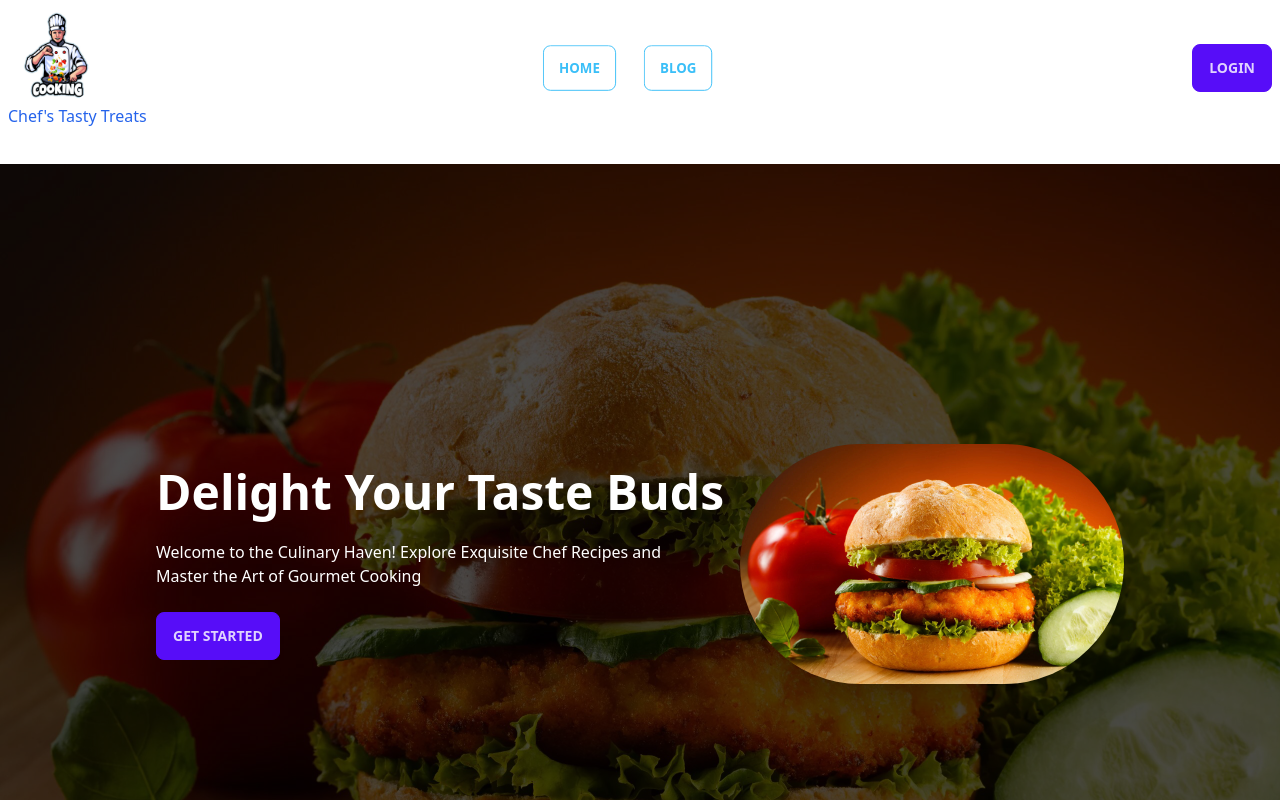
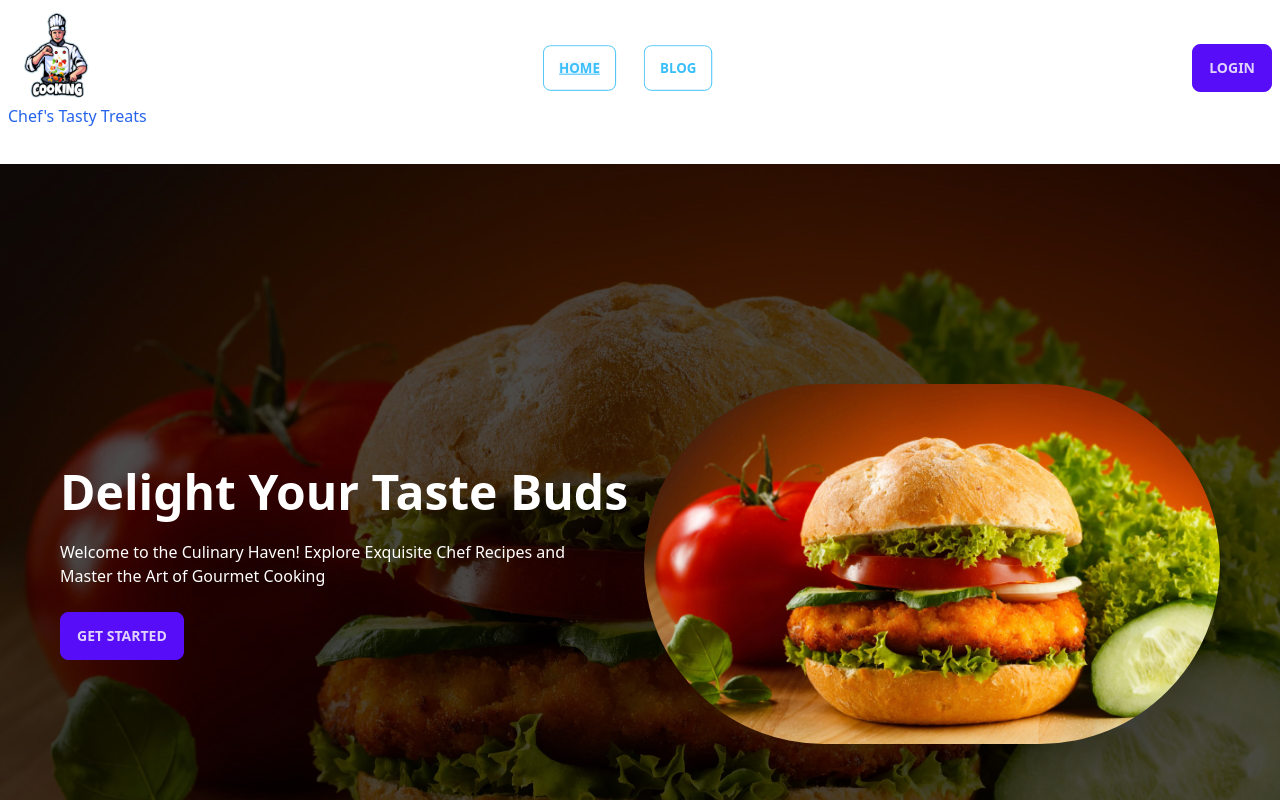
Before and after one commit to nakib1948/cheftastytreats-client-side, a React (Vite) app: page / in a window 1280 px wide. Shown: the top 800 px of the page. Built offline with nearby package versions, Linux system fonts and the light colour scheme; no server answers.

Commit message:
active link intregated

```diff
--- /dev/null
+++ b/src/ActiveLink/ActiveLink.css
@@ -0,0 +1,4 @@
+.active{
+    background-color: aliceblue;
+    text-decoration: underline;
+}
--- /dev/null
+++ b/src/ActiveLink/ActiveLink.jsx
@@ -0,0 +1,22 @@
+import React from 'react';
+import { NavLink } from 'react-router-dom';
+import './ActiveLink.css'
+
+
+const ActiveLink = ({to,children}) => {
+    return (
+        <NavLink
+                    to={to}
+                    className={({ isActive, isPending }) =>
+                      isActive
+                        ? "active"
+
+                        : ""
+                    }
+                  >
+                    {children}
+                  </NavLink>
+    );
+};
+
+export default ActiveLink;
--- a/src/Pages/Home/BannerSection.jsx
+++ b/src/Pages/Home/BannerSection.jsx
@@ -14,7 +14,7 @@ const BannerSection = () => {
         <div className="hero-content flex flex-col lg:flex-row-reverse items-center">
           <img
             src={Bannerimg}
-            className="max-w-sm rounded-full shadow-2xl mx-4 lg:mx-0 "
+            className="max-w-xl rounded-full shadow-2xl mx-4 lg:mx-0 "
             alt="Banner"
           />
           <div className="text-center lg:text-left mx-4 lg:mx-0">
--- a/src/Pages/Recipe/RecipeCard.jsx
+++ b/src/Pages/Recipe/RecipeCard.jsx
@@ -1,16 +1,28 @@
 import React, { useState } from "react";
 import { FontAwesomeIcon } from "@fortawesome/react-fontawesome";
 import { faStar, faStarHalfStroke, faHeart } from '@fortawesome/free-solid-svg-icons';
+import { ToastContainer, toast } from 'react-toastify';
+
 const RecipeCard = ({ recipe }) => {
   const { img, recipe_name, ingredients, cooking_method,rating } = recipe;
 
   const [isButtonDisabled, setButtonDisabled] = useState(false);
   const handleButtonClick = () => {
-
+    toast('Added to favorite!!', {
+        position: "top-center",
+        autoClose: 2000,
+        hideProgressBar: false,
+        closeOnClick: true,
+        pauseOnHover: true,
+        draggable: true,
+        progress: undefined,
+        theme: "light",
+        });
     setButtonDisabled(true);
   };
   return (
     <div className="card bg-base-100 shadow-xl">
+         <ToastContainer />
       <figure>
         <img src={img} alt="Movie" />
       </figure>
--- a/src/PrivateRoute/PrivateRoute.jsx
+++ b/src/PrivateRoute/PrivateRoute.jsx
@@ -1,6 +1,6 @@
 import React, { useContext } from 'react';
-import { AuthContext } from './src/providers/AuthProvider';
 import { Navigate, useLocation } from 'react-router-dom';
+import { AuthContext } from '../providers/AuthProvider';
 
 const PrivateRoute = ({children}) => {
     const {user,loading}=useContext(AuthContext)
--- a/src/Shared/Navbar/Navbar.jsx
+++ b/src/Shared/Navbar/Navbar.jsx
@@ -2,6 +2,7 @@ import React, { useContext } from "react";
 import logo from "../../assets/Cooking-Logo-design-template-vector.jpg";
 import { AuthContext } from "../../providers/AuthProvider";
 import { Link, useNavigate } from "react-router-dom";
+import ActiveLink from "../../ActiveLink/ActiveLink";
 
 const Navbar = () => {
   const { user, logOut } = useContext(AuthContext);
@@ -23,11 +24,11 @@ const Navbar = () => {
       </div>
       <div className="navbar-center hidden lg:flex">
         <button className="mr-6 btn btn-outline btn-info">
-          <Link to="/">Home</Link>
+          <ActiveLink to="/">Home</ActiveLink>
         </button>
 
         <button className="mr-6 btn btn-outline btn-info">
-          <Link to="/blog">Blog</Link>
+          <ActiveLink to="/blog">Blog</ActiveLink>
         </button>
 
         {user?.email && (
--- a/src/main.jsx
+++ b/src/main.jsx
@@ -13,6 +13,7 @@ import Recipe from "./Pages/Recipe/Recipe";
 import UnknownPage from "./Pages/UnknownPage";
 import 'react-toastify/dist/ReactToastify.css';
 import Blog from "./Pages/Blog/Blog";
+import PrivateRoute from "./PrivateRoute/PrivateRoute";
 const router = createBrowserRouter([
   {
     path: "/",
@@ -32,7 +33,7 @@ const router = createBrowserRouter([
       },
       {
         path:"recipe/:id",
-        element: <Recipe></Recipe>,
+        element:<PrivateRoute><Recipe></Recipe></PrivateRoute> ,
         loader:({params})=>fetch(`http://localhost:3000/recipes/${params.id}`)
       },
       {
```
